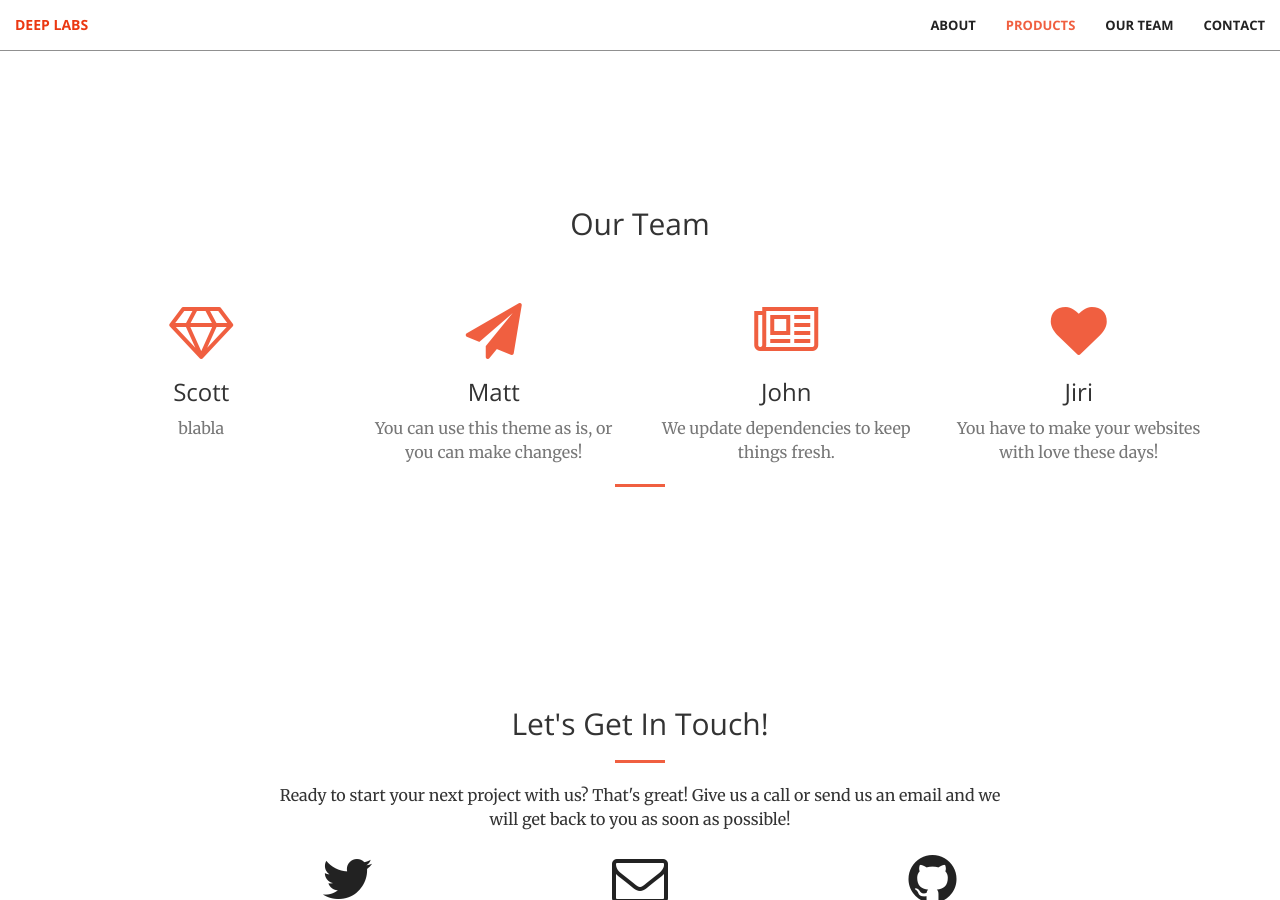
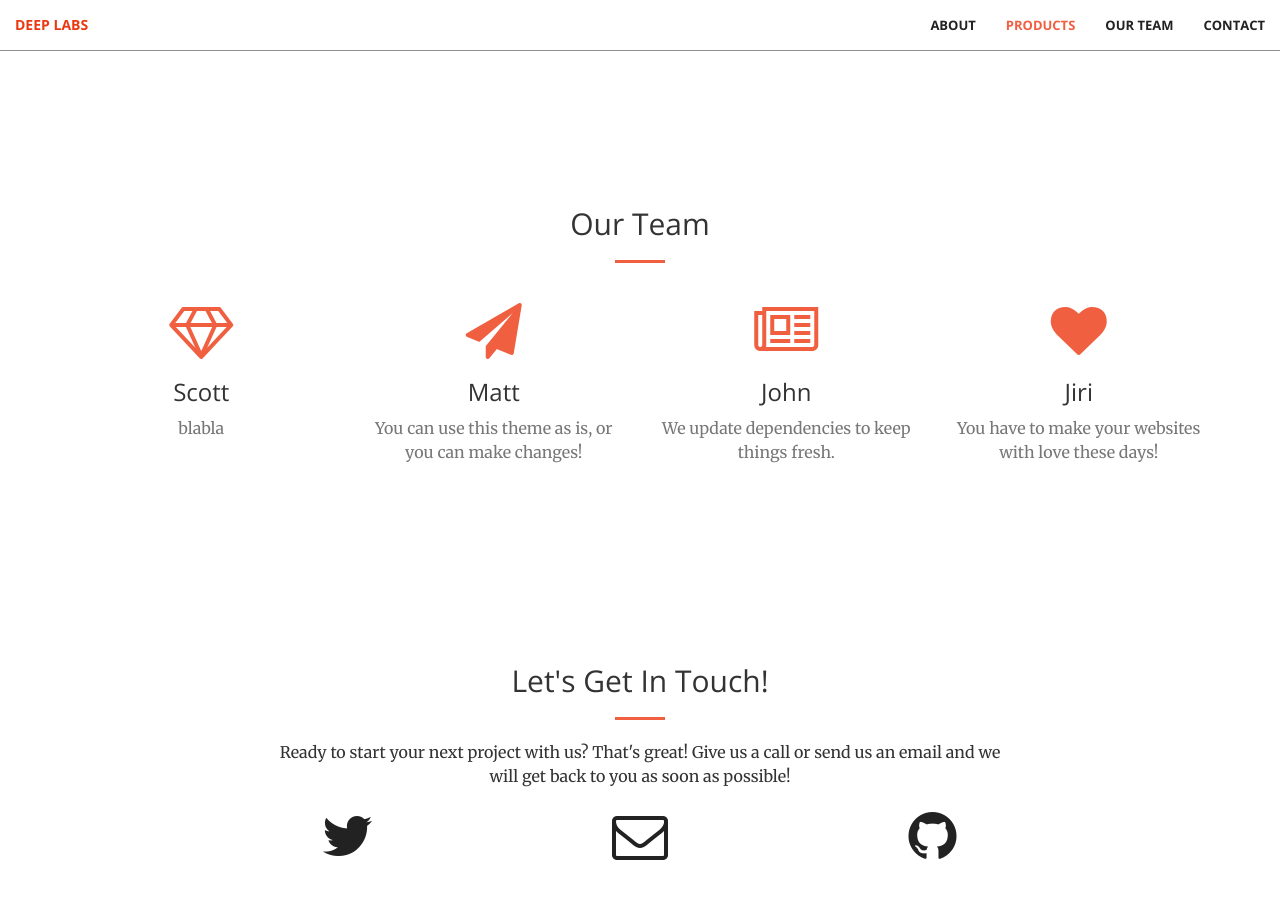
Before and after one commit to CzechJiri/test2, a Jekyll site: the page built from index.html, in a window 1280 px wide and 900 px high, scrolled down 1643 px. Built offline with Jekyll 4.4.1, drawn with Linux system fonts in a browser that asks for light colours.

Commit message:
first commit

```diff
--- a/_includes/ourteam.html
+++ b/_includes/ourteam.html
@@ -3,7 +3,7 @@
         <div class="row">
             <div class="col-lg-8 col-lg-offset-2 text-center">
                 <h2 class="section-heading">Our Team</h2>
-                <hr class="light">
+                <hr class="primary">
             </div>
         </div>
     </div>
@@ -39,5 +39,4 @@
             </div>
         </div>
     </div>
-    <HR>
 </section>
```
